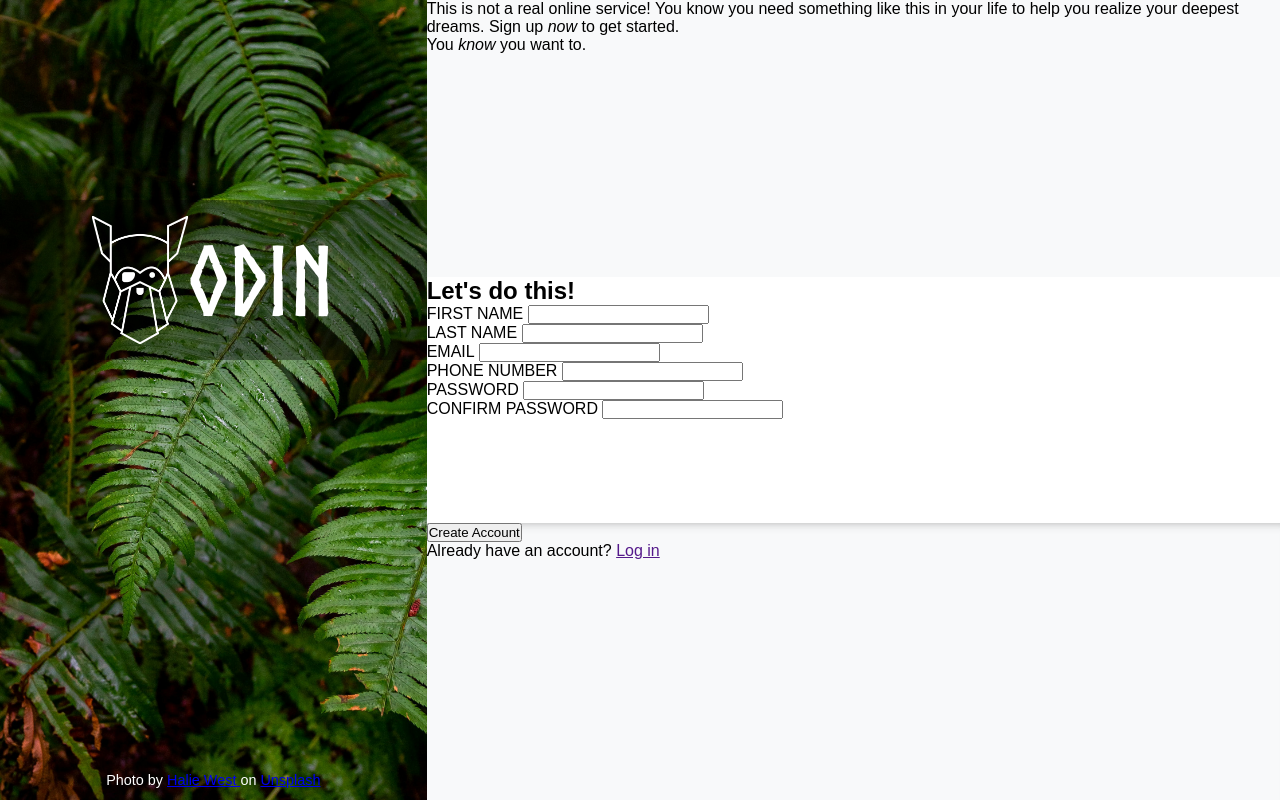
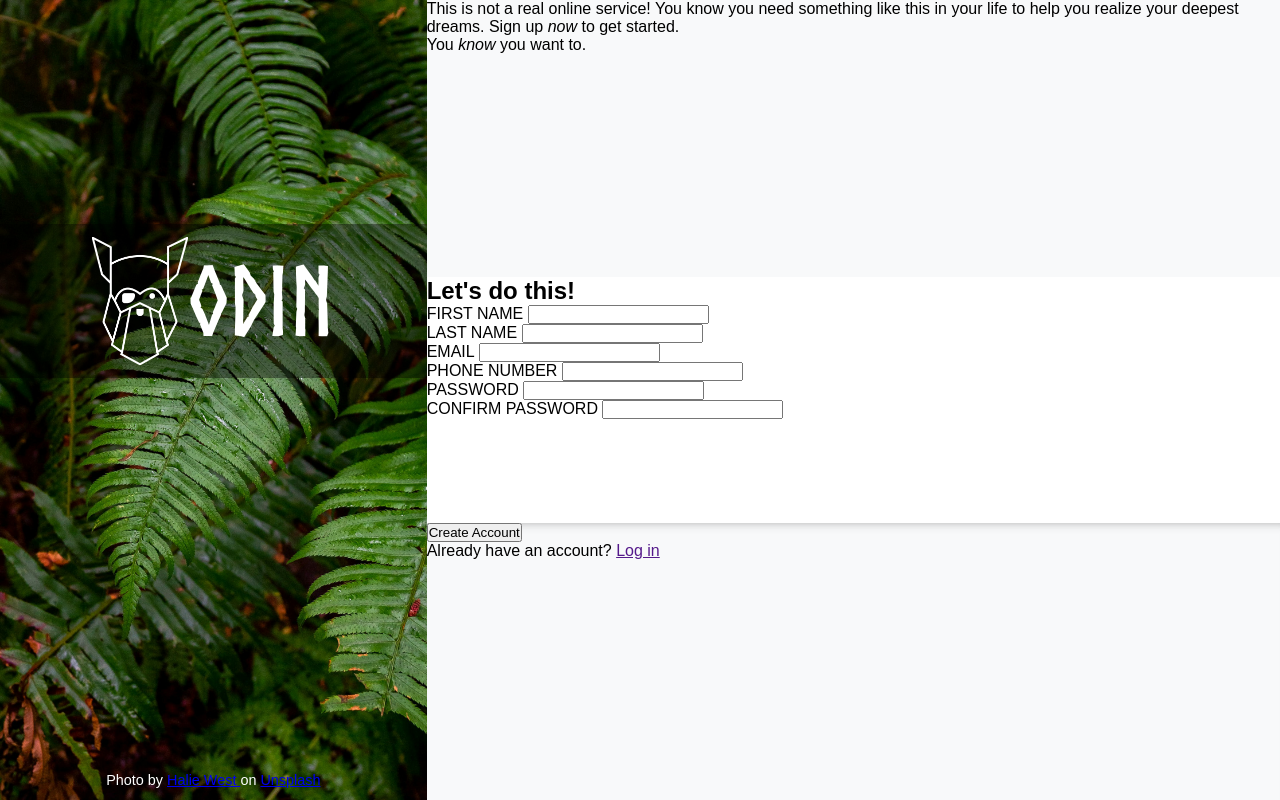
Before and after one commit to marcwalkr/sign-up-form, a plain HTML site: page index.html in a window 1280 px wide. Drawn offline with Linux system fonts and the light colour scheme.

Commit message:
Adjust logo position and padding

```diff
--- a/styles.css
+++ b/styles.css
@@ -34,8 +34,8 @@ main {
 .logo-background {
   background-color: rgba(0, 0, 0, 0.4);
   width: 100%;
-  margin-top: 12.5em;
-  padding: 1em;
+  margin-top: 14em;
+  padding: 0.8em;
   display: flex;
   justify-content: center;
   align-items: center;
```
